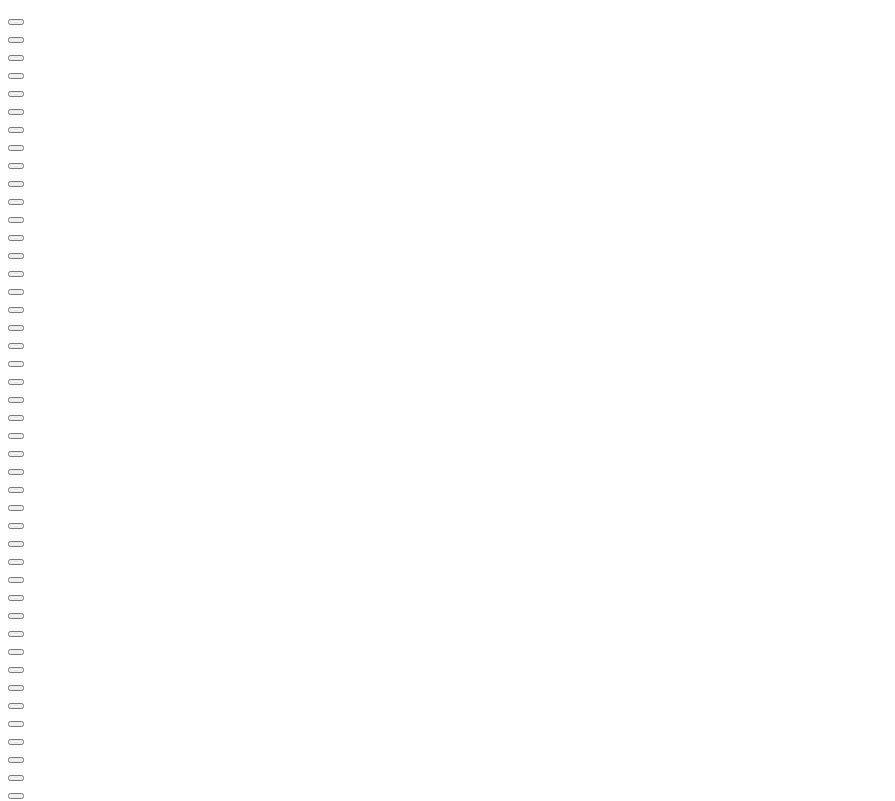
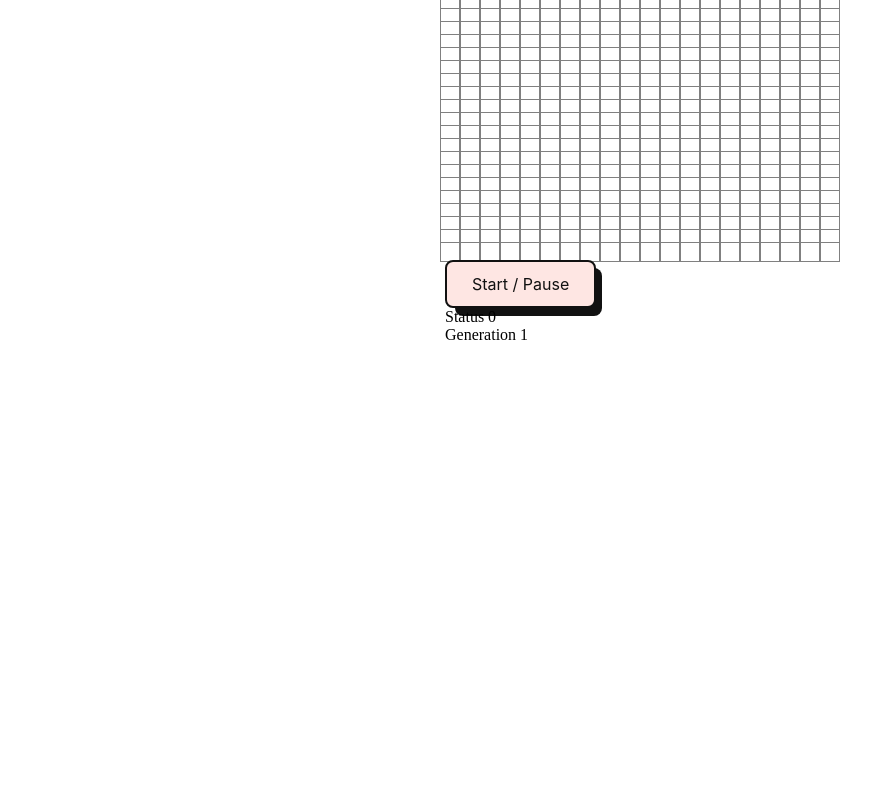
Before and after one commit to Chikitica/angular_game_of_life, an Angular app: page / in a window 1280 px wide. Shown: the top 801 px of the page, without its empty margins (0-895 px from the left). Built offline with nearby package versions, Linux system fonts and the light colour scheme.

Commit message:
Fix style and bugs. Activate cells by click.

```diff
--- a/src/app/app.component.html
+++ b/src/app/app.component.html
@@ -1,7 +1,18 @@
 <div class="board">
   <div class="row" *ngFor="let row of numRows | numToArray">
-    <div class="col" *ngFor="let col of numCols | numToArray">
-      <button></button>
+    <div class="column" *ngFor="let col of numCols | numToArray">
+      <button class="cell"
+        (click)="onClick(row, col)"
+        [ngClass]="{ alive: board.status(row, col) === 1 }"
+      ></button>
     </div>
   </div>
+<div fxLayout="column">
+ <button class="info" (click)="startPause()">Start / Pause</button>
+ <div>Status {{gameStatus}}</div>
+ <div>Generation {{generation}}</div>
 </div>
+
+
+
+</div>
--- a/src/app/app.component.scss
+++ b/src/app/app.component.scss
@@ -0,0 +1,84 @@
+.board {
+  display: flex;
+  flex-direction: column;
+}
+
+.row {
+  display: flex;
+  flex-direction: row;
+  margin: -5px;
+}
+
+
+.board button.cell {
+  width: 20px;
+  height: 20px;
+
+  background-color: white;
+  border: 1px solid gray;
+}
+
+
+.board button.alive {
+  background-color: red;
+}
+
+
+/* CSS */
+button.info {
+  align-items: center;
+  background-color: #fee6e3;
+  border: 2px solid #111;
+  border-radius: 8px;
+  box-sizing: border-box;
+  color: #111;
+  cursor: pointer;
+  display: flex;
+  font-family: Inter, sans-serif;
+  font-size: 16px;
+  height: 48px;
+  justify-content: center;
+  line-height: 24px;
+  max-width: 100%;
+  padding: 0 25px;
+  position: relative;
+  text-align: center;
+  text-decoration: none;
+  user-select: none;
+  -webkit-user-select: none;
+  touch-action: manipulation;
+}
+
+.info:after {
+  background-color: #111;
+  border-radius: 8px;
+  content: "";
+  display: block;
+  height: 48px;
+  left: 0;
+  width: 100%;
+  position: absolute;
+  top: -2px;
+  transform: translate(8px, 8px);
+  transition: transform .2s ease-out;
+  z-index: -1;
+}
+
+.info:hover:after {
+  transform: translate(0, 0);
+}
+
+.info:active {
+  background-color: #ffdeda;
+  outline: 0;
+}
+
+.info:hover {
+  outline: 0;
+}
+
+@media (min-width: 768px) {
+  .info {
+    padding: 0 40px;
+  }
+}
--- a/src/app/app.component.ts
+++ b/src/app/app.component.ts
@@ -1,4 +1,4 @@
-import { Component } from '@angular/core';
+import { Component, OnInit } from '@angular/core';
 import { Board } from './models/boar.model';
 
 
@@ -7,7 +7,7 @@ import { Board } from './models/boar.model';
   templateUrl: './app.component.html',
   styleUrls: ['./app.component.scss']
 })
-export class AppComponent {
+export class AppComponent implements OnInit{
   numCols: number;
   numRows: number;
 
@@ -18,11 +18,31 @@ export class AppComponent {
 
 
   constructor(){
-    this.numCols = 50;
-    this.numRows = 50;
+    this.numCols = 20;
+    this.numRows = 20;
     this.generation = 0;
-    this.gameStatus = -1;
+    this.gameStatus = 0;
     this.board = new Board(this.numCols, this.numRows);
 
   }
+
+  ngOnInit(): void {
+   setTimeout(()=> {
+    if(this.gameStatus === 0){
+      this.board.checkboard();
+      this.generation++;
+    }
+
+   }, 1000)
+
+  }
+
+  onClick(row: number, col: number){
+    console.log(row, col);
+    this.board.changeStatus(row,col);
+  }
+
+  startPause(){
+    this.gameStatus = this.gameStatus === 0 ? 1 : 0;
+  }
 }
--- a/src/app/models/boar.model.ts
+++ b/src/app/models/boar.model.ts
@@ -12,11 +12,12 @@ export class Board {
   }
 
   status(coordX: number, coordY: number): number {
-    return this.board[coordX][coordY];
+    if (coordX && coordY) return this.board[coordX][coordY];
+    return 0;
   }
 
-  changeStatus(coordX: number, coordY: number): number {
-    return this.board[coordX][coordY] === 0 ? 1 : 0;
+  changeStatus(coordX: number, coordY: number): void {
+    this.board[coordX][coordY] = this.board[coordX][coordY] === 0 ? 1 : 0;
   }
 
   checkboard() {
--- a/src/styles.scss
+++ b/src/styles.scss
@@ -1 +1,17 @@
 /* You can add global styles to this file, and also import other style files */
+
+* {
+  box-sizing: border-box;
+  margin: 0;
+  padding: 0;
+}
+
+body {
+  display: flex;
+  justify-content: center;
+}
+
+button {
+  border: none;
+  background: none;
+}
```
